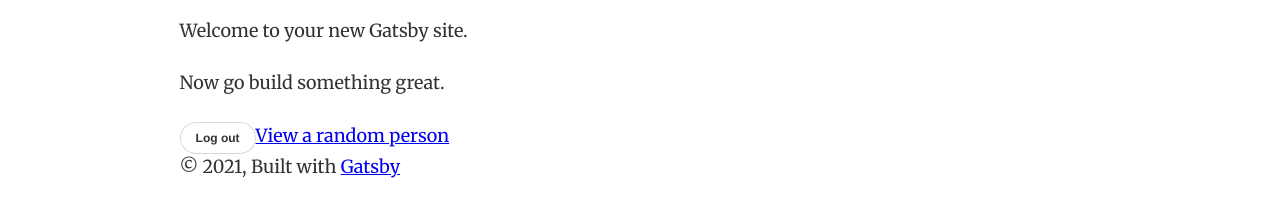
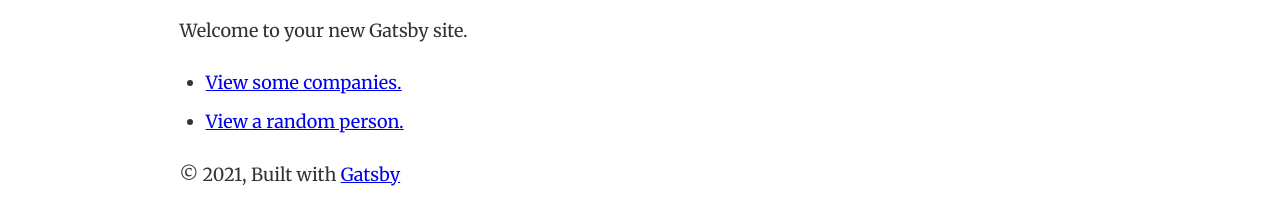
Before and after one commit to bixgomez/vation-d9-01--gatsby--dynamic, a Gatsby site: page / in a window 1280 px wide. Shown: the part 220-444 px from the top of the page. Built offline with nearby package versions, Linux system fonts and the light colour scheme; Gatsby itself is replaced by a stand-in of ours.

Commit message:
FInal updates to incorporate D9 source.

```diff
--- a/src/modules/RandomPerson.tsx
+++ b/src/modules/RandomPerson.tsx
@@ -15,6 +15,7 @@ export const RandomPerson: FC<Props> = ({ results = 1 }) => {
 
   return (
     <div>
+      {  }
       <pre>{JSON.stringify(person, null, 2)}</pre>
     </div>
   )
--- a/src/pages/app.tsx
+++ b/src/pages/app.tsx
@@ -1,6 +1,5 @@
 import React from "react"
 import Layout from "../components/layout"
-import SEO from "../components/seo"
 
 import { RandomPerson } from "../modules/RandomPerson"
 import { Router as MyRouter } from "@reach/router"
--- a/src/pages/index.tsx
+++ b/src/pages/index.tsx
@@ -3,22 +3,30 @@ import Link from "gatsby-link"
 
 import Layout from "../components/layout"
 import SEO from "../components/seo"
-import { Button } from "../components/Button/Button"
+// import { Button } from "../components/Button/Button"
 
 const IndexPage = () => (
   <Layout>
     <SEO title="Home" />
     <h1>Hi people</h1>
     <p>Welcome to your new Gatsby site.</p>
-    <p>Now go build something great.</p>
-    <Button
-      size="small"
-      onClick={() => {
-        console.log("on button click")
-      }}
-      label="Log out"
-    />
-    <Link to="/app/random-person">View a random person</Link>
+
+    {/*<Button*/}
+    {/*  size="small"*/}
+    {/*  onClick={() => {*/}
+    {/*    console.log("on button click")*/}
+    {/*  }}*/}
+    {/*  label="Log out"*/}
+    {/*/>*/}
+
+    <ul className={"some-links"}>
+      <li>
+        <Link to="/companies">View some companies.</Link>
+      </li>
+      <li>
+        <Link to="/app/random-person">View a random person.</Link>
+      </li>
+    </ul>
   </Layout>
 )
 
--- a/src/templates/company.js
+++ b/src/templates/company.js
@@ -1,5 +1,7 @@
 import React from "react"
 import { graphql } from "gatsby"
+import Link from "gatsby-link"
+
 import Layout from "../components/layout"
 
 const Company = ({ data }) => {
@@ -8,6 +10,9 @@ const Company = ({ data }) => {
   return (
     <Layout>
       <h1>{company.title}</h1>
+      <p>
+        <Link to="/companies">List of companies.</Link>
+      </p>
       <div dangerouslySetInnerHTML={{ __html: company.body.processed }} />
     </Layout>
   )
```
Also changed, not shown: src/pages/companies.js (+9 -7 lines).
